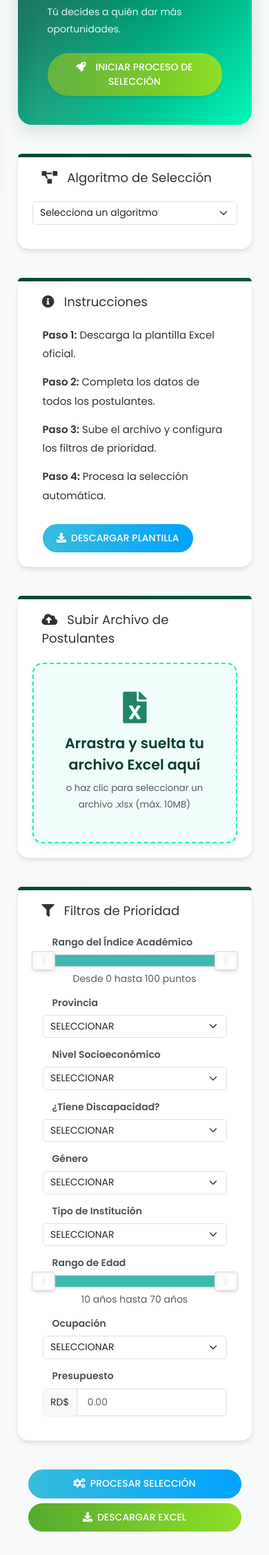
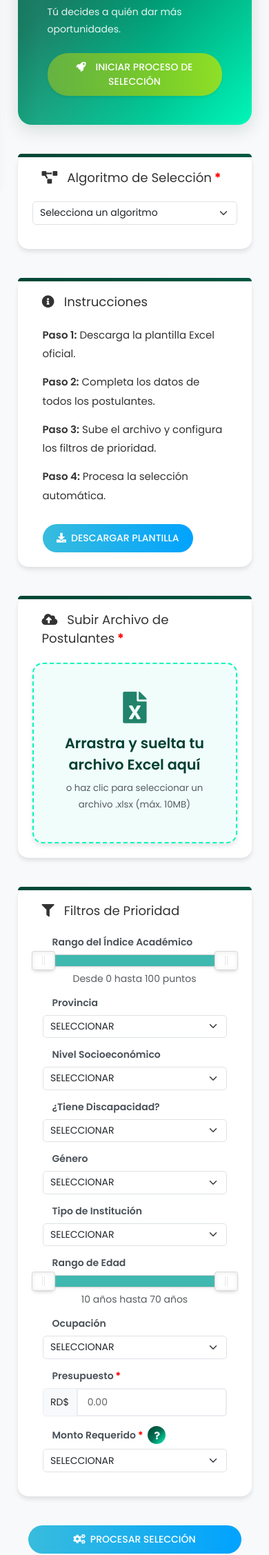
Before and after one commit to soyeduardo01/SabeProject, a Flask app: page / in a window 390 px wide. Shown: the part 571-2826 px from the top of the page at 69% size. Run offline with Flask 3, Linux system fonts and the light colour scheme; some libraries are stand-ins or nearby versions; some web fonts are replaced.

Commit message:
Optimización de algoritmo PD y mejorar frontend

```diff
--- a/app/static/CustomStyles/modulos.css
+++ b/app/static/CustomStyles/modulos.css
@@ -276,3 +276,68 @@
         --bs-modal-width: 1680px !important;
     }
 }
+
+.obligatorio::after {
+    content: " *";
+    color: red;
+    font-weight: bold;
+}
+
+
+
+
+ .help-icon {
+    background: linear-gradient(135deg, #004030, #027155, #00f7b9);
+    color: white;
+    width: 26px;
+    height: 26px;
+    border-radius: 50%;
+    display: inline-flex;
+    align-items: center;
+    justify-content: center;
+    font-size: 0.8rem;
+    cursor: pointer;
+    transition: transform 0.3s ease;
+}
+
+.help-icon:hover {
+    transform: scale(1.1);
+    box-shadow: 0 4px 12px rgba(0, 71, 48, 0.4);
+}
+
+.bs-popover-bottom .popover-header {
+    display: none;
+}
+
+.bs-popover-bottom {
+    border: 1px solid rgba(0, 71, 48, 0.1);
+    border-radius: 16px;
+    box-shadow: 0 20px 40px rgba(0,0,0,0.15);
+    max-width: 350px;
+    padding: 0.75rem 1rem;
+}
+
+.popover-body-custom {
+    color: #64748b;
+    font-size: 0.9rem;
+}
+
+.option-icon {
+    width: 24px;
+    height: 24px;
+    border-radius: 6px;
+    font-size: 0.7rem;
+    display: flex;
+    align-items: center;
+    justify-content: center;
+}
+
+.option-menor {
+    background: linear-gradient(45deg, #027155, #004030);
+    color: white;
+}
+
+.option-mayor {
+    background: linear-gradient(45deg, #00f7b9, #027155);
+    color: #004030;
+}
--- a/app/static/js/asignacionBecas.js
+++ b/app/static/js/asignacionBecas.js
@@ -4,8 +4,14 @@
 
 $(document).ready(function () {
     inicializarDropzone();
-    // configurarPresupuestoConFormato();
+    configurarPresupuestoConFormato();
     configurarSliders();
+    const popoverTrigger = document.querySelector('#helpIcon');
+    new bootstrap.Popover(popoverTrigger, {
+        trigger: 'hover focus',
+        placement: 'bottom',
+        html: true
+    });
 });
 
 
@@ -36,6 +42,7 @@
     const fileInput = $('#fileInput').get(0);
     const fileNameContainer = $('#fileName').get(0);
     const fileNameText = $('#fileNameText').get(0);
+    const btnEliminarArchivo = $('#btnEliminarArchivo').get(0);
 
     dropzoneArea.addEventListener('click', () => fileInput.click());
 
@@ -52,20 +59,40 @@
         e.preventDefault();
         dropzoneArea.classList.remove('highlight');
         if (e.dataTransfer.files.length > 0) {
-            fileInput.files = e.dataTransfer.files;
-            mostrarNombreArchivo(fileInput.files[0]);
+            const archivo = e.dataTransfer.files[0];
+            if (validarArchivo(archivo)) {
+                fileInput.files = e.dataTransfer.files;
+                mostrarNombreArchivo(archivo);
+            }
         }
     });
 
     fileInput.addEventListener('change', () => {
         if (fileInput.files.length > 0) {
-            mostrarNombreArchivo(fileInput.files[0]);
+            const archivo = fileInput.files[0];
+            if (validarArchivo(archivo)) {
+                mostrarNombreArchivo(archivo);
+            } else {
+                fileInput.value = ''; // Limpiar input si no es válido
+                fileNameContainer.style.display = 'none';
+            }
         }
     });
+
+  btnEliminarArchivo.addEventListener('click', limpiarArchivo);
+
+    function limpiarArchivo() {
+        fileInput.value = '';
+        fileNameContainer.style.display = 'none';
+        btnEliminarArchivo.classList.add('d-none');
+        fileNameText.textContent = '';
+    }
 
     $('#processBtn').on('click', function () {
         const archivo = fileInput.files[0];
         const algoritmo = $('#algoritmo').val();
+        const presupuesto = $('#Presupuesto').val();
+        const monto_requerido = $('#monto_requerido').val();
 
         if (!archivo) {
             mostrarAlerta("warning", "¡Archivo requerido!", "Por favor, selecciona o arrastra un archivo Excel.");
@@ -77,16 +104,41 @@
             return;
         }
 
+        if (!presupuesto) {
+            mostrarAlerta("warning", "Presupuesto no establecido!", "Debes colocar el presupuesto antes de procesar la información.");
+            return;
+        }
+
+        if (!monto_requerido) {
+            mostrarAlerta("warning", "Monto requerido no seleccionado!", "Debes colocar el tipo de monto requerido que se usará para la priorización.");
+            return;
+        }
+
+
+        enviarFormularioConFiltros(archivo, algoritmo);
+    });
+
+    /**
+     * Valida la extensión y tamaño del archivo.
+     * @param {File} archivo
+     * @returns {boolean} true si es válido, false si no lo es
+     */
+    function validarArchivo(archivo) {
         const extensionValida = archivo.name.endsWith('.xlsx');
         const tamanoMaximo = 10 * 1024 * 1024; // 10MB
 
-        if (!extensionValida || archivo.size > tamanoMaximo) {
-            mostrarAlerta("warning", "Archivo no válido", "Debe ser un archivo .xlsx y pesar menos de 10MB.");
-            return;
+        if (!extensionValida) {
+            mostrarAlerta("warning", "Archivo no válido", "Debe ser un archivo con extensión: .xlsx");
+            return false;
         }
 
-        enviarFormularioConFiltros(archivo, algoritmo);
-    });
+        if (archivo.size > tamanoMaximo) {
+            mostrarAlerta("warning", "Archivo demasiado grande", "El archivo debe pesar menos de 10MB.");
+            return false;
+        }
+
+        return true;
+    }
 
     /**
      * Muestra el nombre del archivo seleccionado debajo del dropzone.
@@ -95,8 +147,10 @@
     function mostrarNombreArchivo(archivo) {
         fileNameContainer.style.display = 'block';
         fileNameText.textContent = archivo.name;
+        btnEliminarArchivo.classList.remove('d-none');
     }
 }
+
 
 /**
  * Envia los datos al backend.
@@ -111,82 +165,126 @@
     formData.append('archivo', archivoExcel);
     formData.append('algoritmo', algoritmo);
 
+    // Si las secciones están visibles, ocultarlas
+    const seccionesVisibles = Array.from(document.querySelectorAll('.modern-card'))
+        .some(div => !div.hasAttribute('hidden'));
+
+    if (seccionesVisibles) {
+        ocultarSeccionesResultado();
+    }
+
+    $('#spinnerCarga').show();
+
     fetch('/procesar-filtros', {
         method: 'POST',
         body: formData
     })
     .then(res => res.json())
     .then(data => {
-        console.log('Datos recibidos:', data);
+        $('#spinnerCarga').hide();
 
         if (data.error) {
             mostrarAlerta("error", "Error", data.error);
             return;
         }
 
-        // Mostrar secciones
-        document.querySelectorAll('.modern-card').forEach(div => div.removeAttribute('hidden'));
-
-        // Llenar tablas
         llenarTabla('tablaPostulantes', data.seleccionados);
         llenarTabla('tablaNoPostulantes', data.no_seleccionados);
+        mostrarSeccionesResultado();
 
-        // Mostrar presupuesto
+        document.getElementById('PresupuestoInvertido').value = data.presupuesto_invertido;
         document.getElementById('PresupuestoSobrante').value = data.presupuesto_sobrante;
     })
     .catch(error => {
+        $('#spinnerCarga').hide();
         mostrarAlerta("error", "Error en el servidor", "No se pudo procesar la selección. Intenta más tarde.");
         console.error(error);
     });
 }
 
 
+function ocultarSeccionesResultado() {
+    document.querySelectorAll('.cardDinamico').forEach(div => div.setAttribute('hidden', true));
+}
+
+function mostrarSeccionesResultado() {
+    document.querySelectorAll('.cardDinamico').forEach(div => div.removeAttribute('hidden'));
+}
+
+
+
 /**
  * Crea una tabla de datos con DataTables.
  */
-
 function llenarTabla(idTabla, lista) {
     const tabla = $(`#${idTabla}`);
-
-    // Destruir instancia previa si existe
     if ($.fn.DataTable.isDataTable(tabla)) {
         tabla.DataTable().clear().destroy();
     }
 
-    // Limpiar encabezado y cuerpo
     const thead = tabla.find('thead');
     const tbody = tabla.find('tbody');
     thead.empty();
     tbody.empty();
 
     if (lista.length === 0) {
-        tbody.append('<tr><td colspan="10" class="text-center text-muted">Sin resultados</td></tr>');
+        tbody.append('<tr><td colspan="7" class="text-center text-muted">Sin resultados</td></tr>');
         return;
     }
 
-    // Crear encabezados desde la primera fila
-    const columnas = Object.keys(lista[0]);
-    const encabezadoHTML = columnas.map(col => `<th>${col.replace(/_/g, ' ').replace(/\b\w/g, l => l.toUpperCase())}</th>`).join('');
+    // Columnas deseadas, incluyendo la ocupación con badge
+    const columnas = [
+        { key: 'prioridad', label: 'Prioridad (1-8)' },
+        { key: 'nombre', label: 'Nombre' },
+        { key: 'genero', label: 'Género' },
+        { key: 'nivel_socioeconomico', label: 'Nivel Socioeconómico' },
+        { key: 'ocupacion', label: 'Ocupación' },
+        { key: 'indice', label: 'Índice' },
+        { key: 'monto_requerido', label: 'Monto Requerido' }
+    ];
+
+    // Función para aplicar clase según tipo de ocupación
+    function obtenerBadgePorOcupacion(tipo) {
+        switch ((tipo || '').toUpperCase()) {
+            case 'ESTUDIANTE': return '<span class="badge badge-gradient-estudiante fs-6">Estudiante</span>';
+            case 'EMPLEADO': return '<span class="badge badge-gradient-empleado fs-6">Empleado</span>';
+            case 'DESEMPLEADO': return '<span class="badge badge-gradient-desempleado fs-6">Desempleado</span>';
+            case 'TRABAJO LIBRE': return '<span class="badge badge-gradient-trabajo-libre fs-6">Trabajo Libre</span>';
+            default: return tipo || '-';
+        }
+    }
+
+    // Encabezados
+    const encabezadoHTML = columnas.map(c => `<th>${c.label}</th>`).join('');
     thead.append(`<tr>${encabezadoHTML}</tr>`);
 
-    // Crear filas del cuerpo
+    // Filas
     lista.forEach(item => {
-        const filaHTML = columnas.map(col => `<td>${item[col]}</td>`).join('');
+        const filaHTML = columnas.map(col => {
+            let valor = item[col.key];
+
+            if (col.key === 'nombre') {
+                valor = valor.toUpperCase();
+            }
+
+            if (col.key === 'ocupacion') {
+                valor = obtenerBadgePorOcupacion(valor);
+            }
+
+            return `<td>${valor}</td>`;
+        }).join('');
         tbody.append(`<tr>${filaHTML}</tr>`);
     });
 
-    // Inicializar DataTable
     tabla.DataTable({
         responsive: true,
         language: {
-            url: '//cdn.datatables.net/plug-ins/1.13.5/i18n/es-ES.json'
+            url: "https://cdn.datatables.net/plug-ins/1.13.5/i18n/es-ES.json"
         },
-        pageLength: 10,
-        lengthChange: false,
-        autoWidth: false,
         order: []
     });
 }
+
 
 
 /**
--- a/app/templates/index.html
+++ b/app/templates/index.html
@@ -46,7 +46,7 @@
 
     <!-- Algoritmo -->
     <div class="modern-card gradient-card fade-in mb-5">
-        <h5 class="mb-4"><i class="fas fa-project-diagram me-3"></i>Algoritmo de Selección</h5>
+        <h5 class="mb-4 obligatorio"><i class="fas fa-project-diagram me-3"></i>Algoritmo de Selección</h5>
         <select class="form-select mb-3" id="algoritmo" name="algoritmo">
             <option value="">Selecciona un algoritmo</option>
             <option value="dynamic">PROGRAMACIÓN DINÁMICA</option>
@@ -74,7 +74,7 @@
 
     <!-- File Upload -->
     <div class="modern-card fade-in mb-5">
-        <h5 class="mb-4"><i class="fas fa-cloud-upload-alt me-3"></i>Subir Archivo de Postulantes</h5>
+        <h5 class="mb-4 obligatorio"><i class="fas fa-cloud-upload-alt me-3"></i>Subir Archivo de Postulantes</h5>
 
         <div class="dropzone-wrapper mt-3" id="fileUploadArea">
             <div class="dropzone-icon">
@@ -88,10 +88,15 @@
         </div>
 
         <div id="fileName" class="mt-5" style="display: none;">
-            <div class="alert alert-success d-flex align-items-center">
+            <div class="alert alert-success d-flex justify-content-between align-items-center">
+                <div class="d-flex align-items-center">
                     <i class="fas fa-check-circle me-2"></i>
                     <span>Archivo cargado: </span>
                     <strong id="fileNameText" class="ms-1"></strong>
+                </div>
+                <button id="btnEliminarArchivo" class="btn btn-sm btn-danger ms-3 d-none" type="button" title="Eliminar archivo">
+                    <i class="fas fa-trash-alt fs-5"></i>
+                </button>
             </div>
         </div>
     </div>
@@ -117,7 +122,7 @@
     </div>
 
 
-    <div class="modern-card fade-in mb-5" hidden>
+    <div class="modern-card fade-in mb-5 cardDinamico" hidden>
         <h5 class="mb-4">
             <i class="fas fa-users me-3"></i>Postulantes Seleccionados
         </h5>
@@ -130,9 +135,9 @@
         </div>
     </div>
 
-    <div class="modern-card fade-in mb-5" hidden>
+    <div class="modern-card fade-in mb-5 cardDinamico" hidden>
         <h5 class="mb-4">
-            <i class="fas fa-users me-3"></i>Postulantes No Seleccionados
+           <i class="fas fa-user-slash me-3"></i>Postulantes No Seleccionados
         </h5>
         <div class="table-responsive">
             <table id="tablaNoPostulantes" class="table table-bordered table-hover table-striped align-middle w-100">
@@ -144,15 +149,32 @@
     </div>
 
          <!-- Presupuesto -->
-    <div class="modern-card gradient-card fade-in mb-5" hidden>
-        <h5 class="mb-4"><i class="fas fa-project-diagram me-3"></i>Presupuesto Sobrante</h5>
-        <div class="col-md-12 mb-3">
-            <label class="form-label fw-bold">Cantidad</label>
+    <div class="modern-card gradient-card fade-in mb-5 cardDinamico" hidden>
+        <h5 class="mb-4"><i class="fas fa-hand-holding-usd me-3"></i></i>Detalle del Presupuesto Proporcionado</h5>
+        <div class="row">
+            <div class="col-md-6 mb-3">
+                <label class="form-label fw-bold">Presupuesto Invertido</label>
+                <div class="input-group">
+                    <span class="input-group-text">RD$</span>
+                    <input type="text" class="form-control" name="PresupuestoInvertido" id="PresupuestoInvertido" placeholder="0.00">
+                </div>
+            </div>
+            <div class="col-md-6 mb-3">
+                <label class="form-label fw-bold">Presupuesto Sobrante</label>
                 <div class="input-group">
                     <span class="input-group-text">RD$</span>
                     <input type="text" class="form-control" name="PresupuestoSobrante" id="PresupuestoSobrante" placeholder="0.00">
                 </div>
             </div>
+        </div>
+    </div>
+
+    <!-- Cargador -->
+     <div id="spinnerCarga" class="text-center my-4" style="display: none;">
+        <div class="spinner-border text-primary" role="status">
+            <span class="visually-hidden">Cargando...</span>
+        </div>
+        <p class="mt-2">Procesando información...</p>
     </div>
 
 
--- a/app/templates/layout.html
+++ b/app/templates/layout.html
@@ -80,24 +80,12 @@
             <div class="sidebar-wrapper scrollbar scrollbar-inner bgSidebar">
                 <div class="sidebar-content">
                     <ul class="nav nav-secondary">
-                        <!-- <li class="nav-item">
-                            <a class="nav-link" href="#">
-                                <i class="fas fa-home"></i>
-                                <p>Inicio</p>
-                            </a>
-                        </li> -->
                         <li class="nav-item active">
                             <a class="nav-link" href="#">
                                 <i class="fas fa-user-graduate"></i>
                                 <p>Gestión de Becas</p>
                             </a>
                         </li>
-                        <!-- <li class="nav-item">
-                            <a class="nav-link" href="#">
-                                <i class="fas fa-file-alt"></i>
-                                <p>Gestión de Reportes</p>
-                            </a>
-                        </li> -->
                     </ul>
                 </div>
             </div>
@@ -198,7 +186,7 @@
                     <div class="social-icons text-end align-middle mt-sm-3 col-4 mt-2 col-sm-3">
                         <a href="#" target="_blank" class="me-3 fs-3 redes-sociales"><i class="fab fa-twitter"></i></a>
                         <a href="#" target="_blank" class="me-3 fs-3 redes-sociales"><i class="fab fa-instagram"></i></a>
-                        <a href="#" target="_blank" class="fs-3redes-sociales"><i class="fab fa-facebook"></i></a>
+                        <a href="#" target="_blank" class="fs-3 redes-sociales"><i class="fab fa-facebook"></i></a>
                     </div>
                 </div>
             </footer>
--- a/app/templates/partials/filtros_prioridad.html
+++ b/app/templates/partials/filtros_prioridad.html
@@ -129,14 +129,48 @@
             </div>
 
                <!-- Presupuesto -->
-           <div class="col-md-12 mb-3">
-                <label class="form-label fw-bold">Presupuesto</label>
+           <div class="col-md-6 mb-3">
+                <label class="form-label fw-bold obligatorio">Presupuesto</label>
                 <div class="input-group">
                     <span class="input-group-text">RD$</span>
                     <input type="text" class="form-control" name="Presupuesto" id="Presupuesto" placeholder="0.00">
                 </div>
             </div>
+
+            <!-- Monto Requerido -->
+
+            <div class="col-md-6 mb-3">
+                <label class="form-label fw-bold d-flex align-items-center">
+                    <span class="obligatorio">Monto Requerido</span>
+                    <span id="helpIcon" class="help-icon ms-2" tabindex="0"
+                        data-bs-toggle="popover"
+                        data-bs-trigger="hover focus"
+                        data-bs-html="true"
+                        data-bs-placement="bottom"
+                        title="<strong>Criterio de Monto</strong>"
+                        data-bs-content='
+                            <div class="popover-body-custom">
+                                <p class="mb-2">Elige cómo priorizar a los postulantes según el monto de beca que solicitan:</p>
+                                <div class="d-flex align-items-center mb-2">
+                                    <div class="option-icon option-menor me-2"><i class="fas fa-arrow-down"></i></div>
+                                    <div><strong>Menor:</strong> Prioriza montos más bajos</div>
+                                </div>
+                                <div class="d-flex align-items-center">
+                                    <div class="option-icon option-mayor me-2"><i class="fas fa-arrow-up"></i></div>
+                                    <div><strong>Mayor:</strong> Prioriza montos más altos</div>
+                                </div>
+                            </div>'>
+                        <i class="fas fa-question"></i>
+                    </span>
+                </label>
+                <select class="form-select" name="monto_requerido" id="monto_requerido">
+                    <option value="">SELECCIONAR</option>
+                    <option value="menor">MONTO REQUERIDO MENOR</option>
+                    <option value="mayor">MONTO REQUERIDO MAYOR</option>
+                </select>
+            </div>
         </div>
+
     </div>
 </form>
 {% endblock %}
```
Also changed, not shown: app/controllers/seleccion_controller.py (+9 -2 lines), app/services/estrategia_dinamica.py (+28 -30 lines), app/services/seleccion_service.py (+16 -1 lines). Lines whose indentation alone changed are shown as unchanged.
